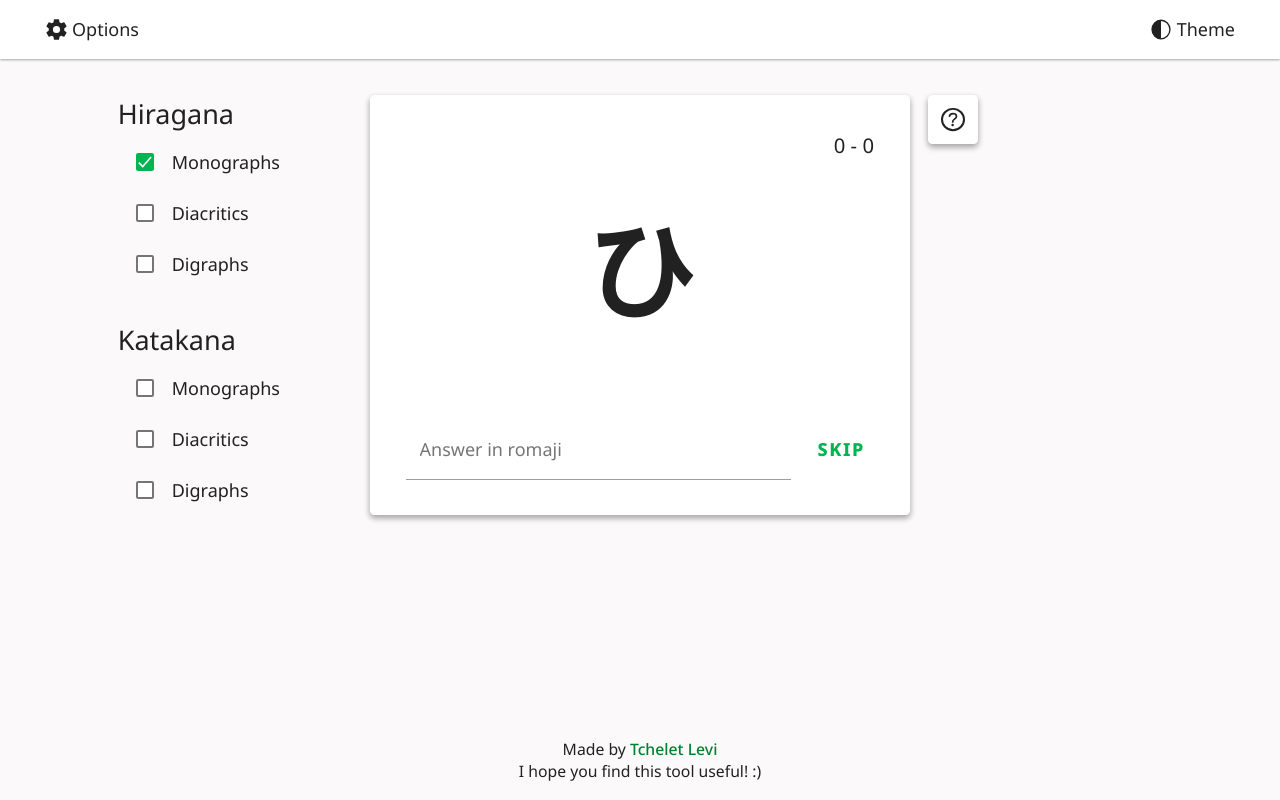
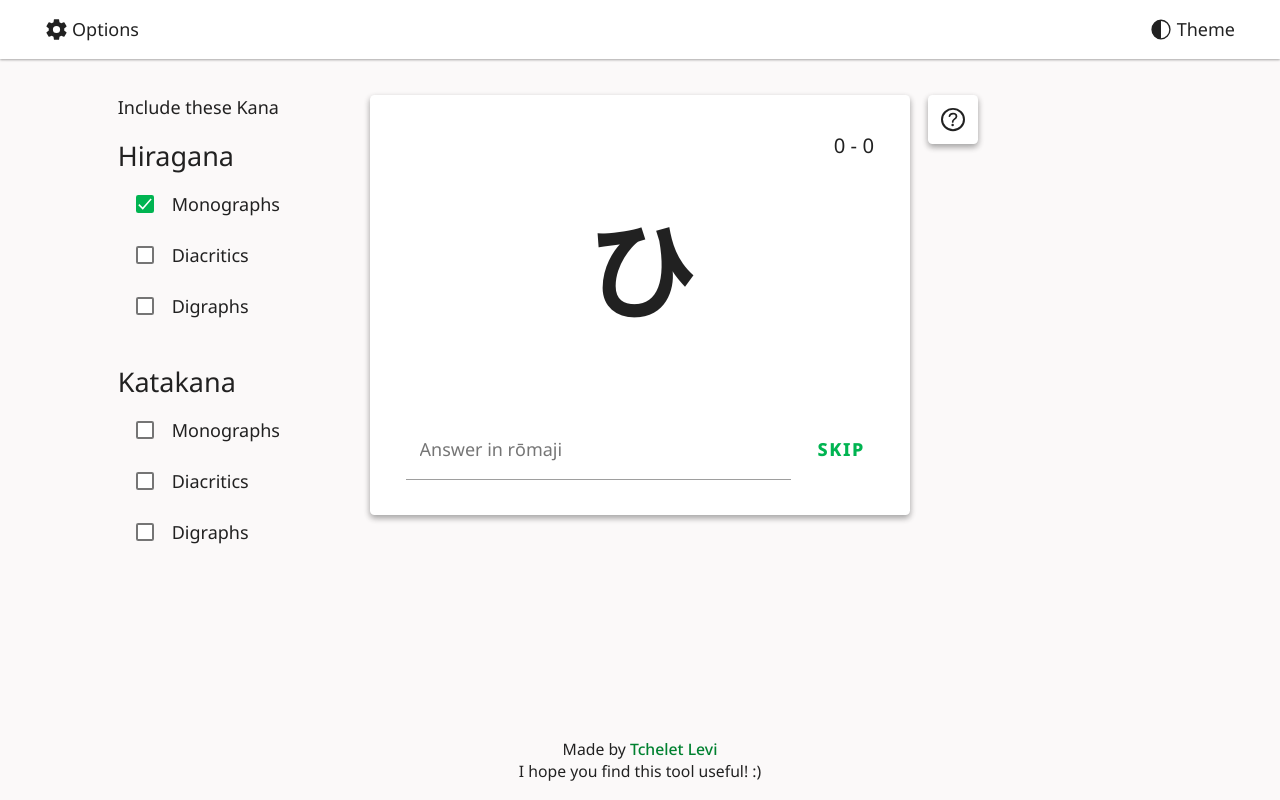
Before and after one commit to Tchelet-Levi/kana_renshu, a Svelte app: page / in a window 1280 px wide. Both pictures are taken after a click on the button "Let's go!". Built offline with nearby package versions, Linux system fonts and the light colour scheme.

Commit message:
'initial release'

```diff
--- a/src/main_page/Main.svelte
+++ b/src/main_page/Main.svelte
@@ -34,7 +34,7 @@
   let quizBoxComponent: QuizBox;
 
   // Consts
-  const placeholderDefaultText = "Answer in romaji";
+  const placeholderDefaultText = "Answer in rōmaji";
 
   // Internal state
   let userInput = "";
--- a/src/main_page/QuizMenu.svelte
+++ b/src/main_page/QuizMenu.svelte
@@ -50,6 +50,7 @@
 </script>
 
 <aside>
+  <h2 class="title">Include these Kana</h2>
   <h3>Hiragana</h3>
   <ul>
     <li><Checkbox onChange={updateStore} label="Monographs" id="h-mon" checked={hmonChecked} /></li>
@@ -68,6 +69,13 @@
 <style lang="scss">
   @use "../scss/_variables" as *;
   @use "../scss/_themes.scss" as *;
+
+  .title {
+    font-size: 1rem;
+    margin: 0;
+    margin-bottom: 1rem;
+    font-weight: 400;
+  }
 
   h3 {
     margin: 0;
--- a/src/main_page/options-menu/UserSettingsMenu.svelte
+++ b/src/main_page/options-menu/UserSettingsMenu.svelte
@@ -30,6 +30,14 @@
       onChange={(e) => updateStore(e, "spacebarAnswers")}
     />
   {/if}
+
+  <!-- Show welcome screen -->
+  <Switch
+    label="Show Welcome Screen"
+    description="Choose whether to show the welcome screen or not."
+    checked={$userSettings.showWelcomeScreen}
+    onChange={(e) => updateStore(e, "showWelcomeScreen")}
+  />
 </div>
 
 <style lang="scss">
```
